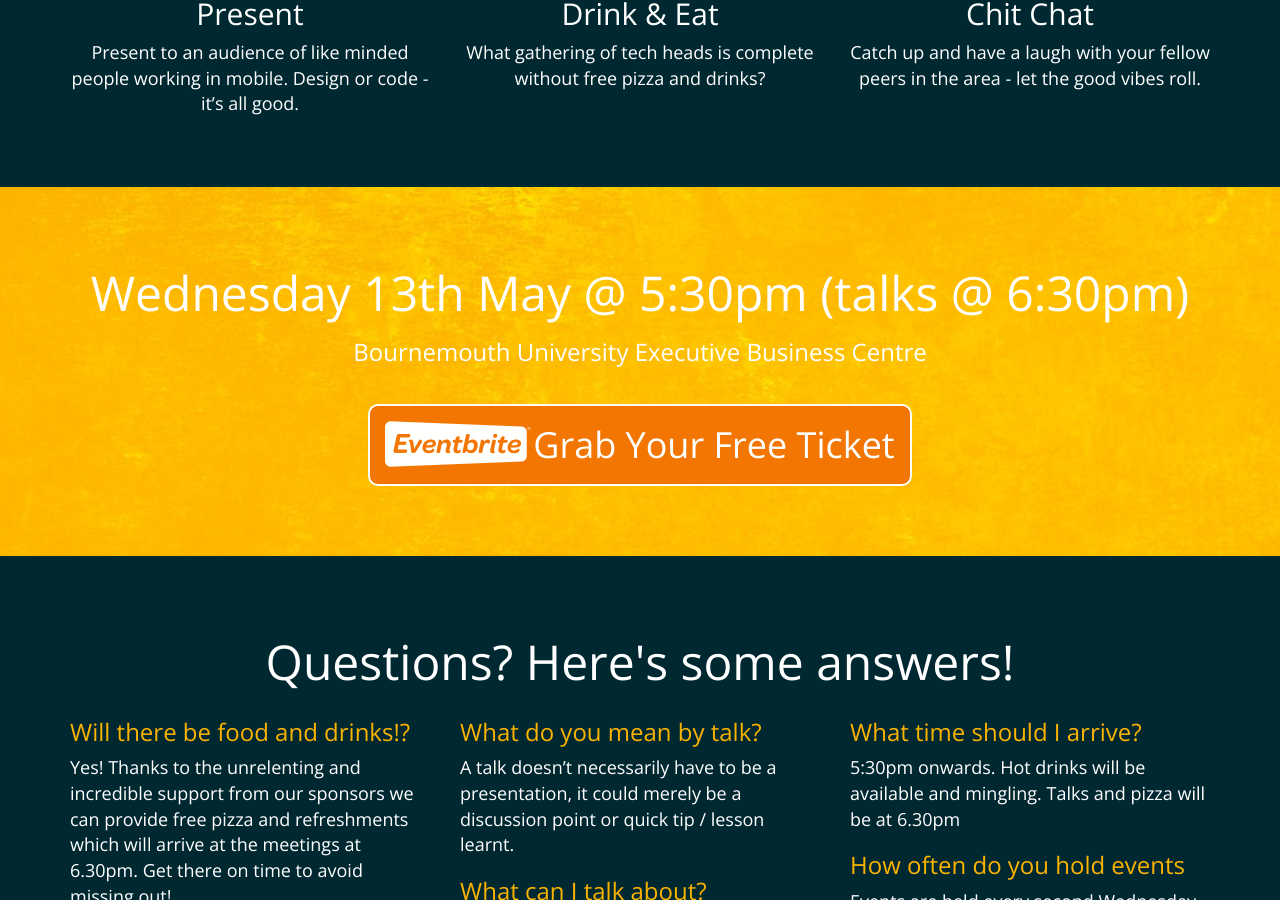
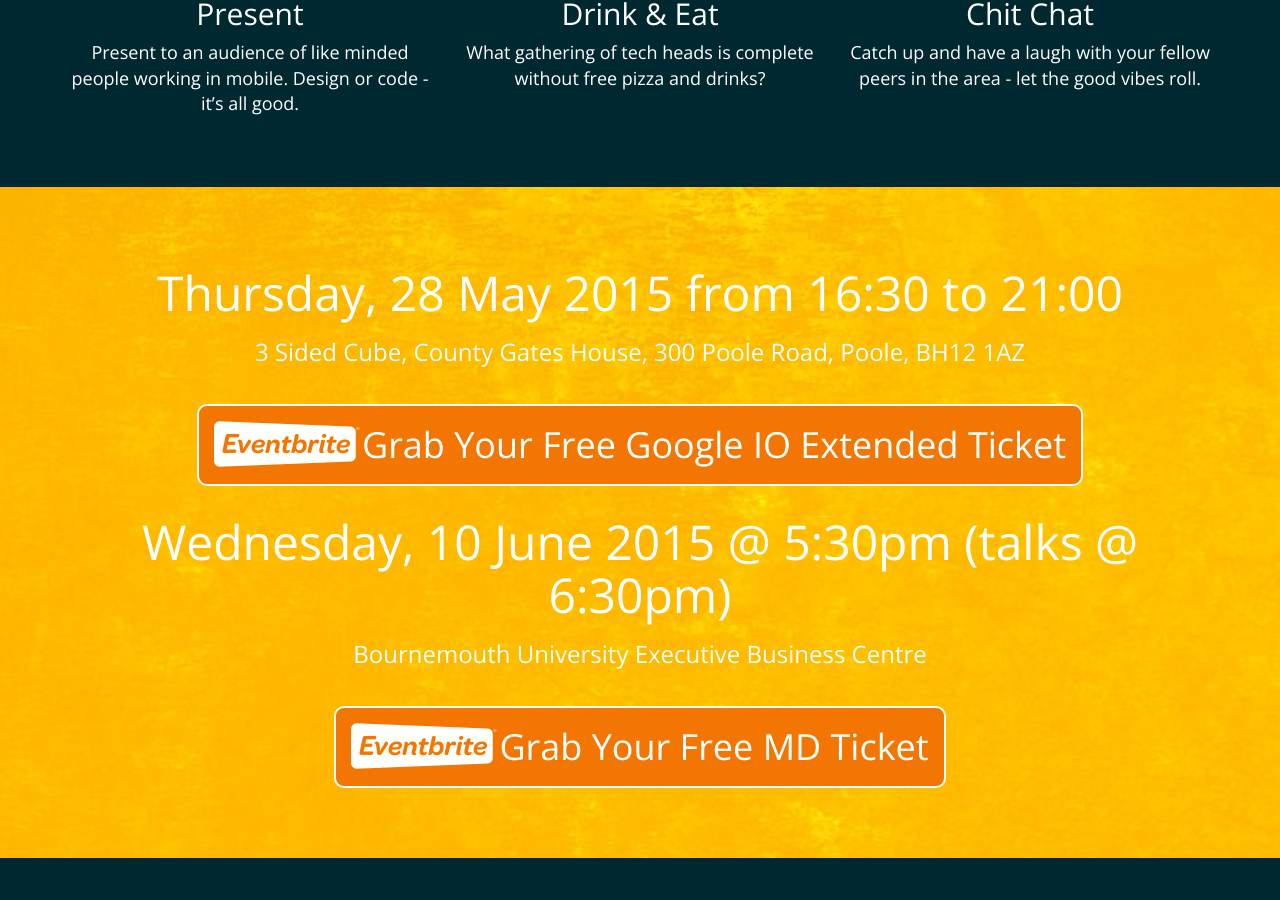
Before and after one commit to MobileDorset/mobiledorset.github.io, a Jekyll site: the page built from index.html, in a window 1280 px wide and 900 px high, scrolled down 1023 px. Built offline with Jekyll 4.4.1, drawn with Linux system fonts in a browser that asks for light colours.

Commit message:
Changed index to list google io event and june md meetup

```diff
--- a/index.html
+++ b/index.html
@@ -26,12 +26,22 @@
 <!-- Call to action -->
 <section class="call">
     <div class="container">
-        <h1>Wednesday 13th May @ 5:30pm (talks @ 6:30pm)</h1>
+        <h1>Thursday, 28 May 2015 from 16:30 to 21:00</h1>
+        <h1><small>3 Sided Cube, County Gates House, 300 Poole Road, Poole, BH12 1AZ</small></h1>
+        <p class="text-center">
+            <a href="http://www.eventbrite.co.uk/e/mobile-dorset-io-extended-2015-bournemouth-tickets-16972337719" class="btn btn-default btn-lg center">
+            <span class="logo-eventbrite"></span>
+            <span>Grab Your Free Google IO Extended Ticket</span>
+            </a>
+        </p>
+    </div>
+    <div class="container">
+        <h1>Wednesday, 10 June 2015 @ 5:30pm (talks @ 6:30pm)</h1>
         <h1><small>Bournemouth University Executive Business Centre</small></h1>
         <p class="text-center">
-            <a href="https://www.eventbrite.co.uk/e/mobile-dorset-may-2015-ebc-tickets-16496478411" class="btn btn-default btn-lg center">
+            <a href="http://www.eventbrite.co.uk/e/mobile-dorset-june-2015-ebc-tickets-16972232404" class="btn btn-default btn-lg center">
             <span class="logo-eventbrite"></span>
-            <span>Grab Your Free Ticket</span>
+            <span>Grab Your Free MD Ticket</span>
             </a>
         </p>
     </div>
```
